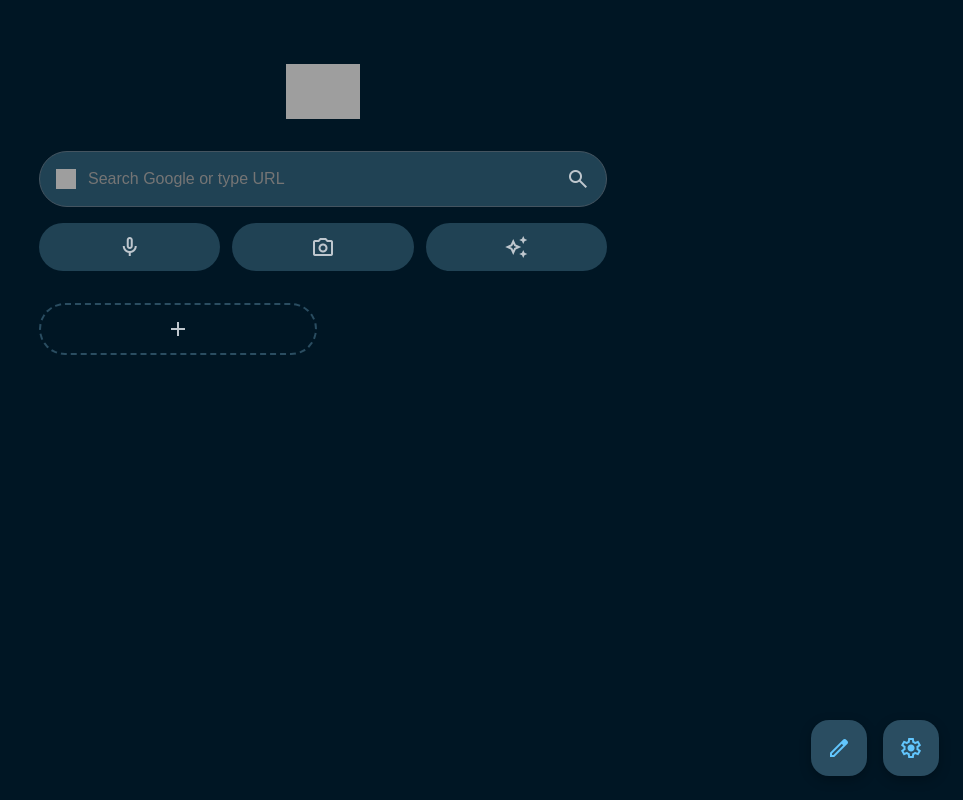
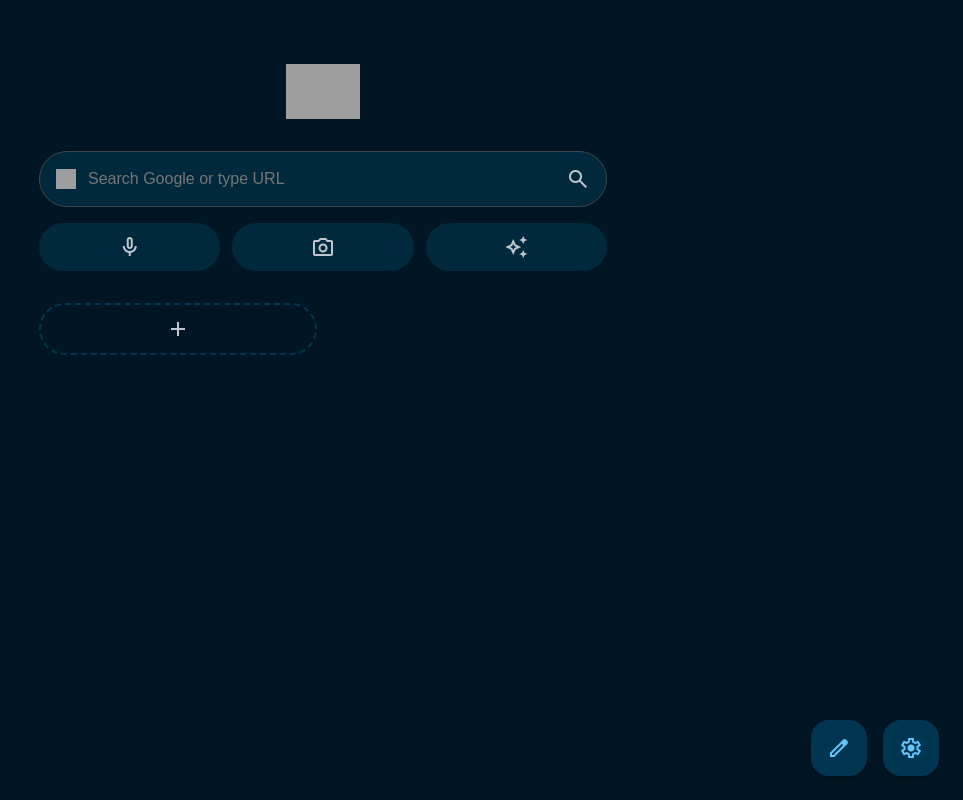
Before and after one commit to Yu-369/Homepage, a plain HTML site: page index.html in a window 1280 px wide. Shown: the whole page, without its empty margins (317-1280 px from the left). Drawn offline with nearby package versions, Linux system fonts and the light colour scheme; grey boxes are pictures that could not be loaded; a web font is replaced by a local one.

Commit message:
Change theme colors to Midnight Blue
Updated theme colors to reflect a new Midnight Blue theme while retaining some original variables.

```diff
--- a/style.css
+++ b/style.css
@@ -1,26 +1,18 @@
-/* Import the Google Sans font */
-@import url('https://fonts.googleapis.com/css2?family=Google+Sans:wght@400;500&display=swap');
-
 /* --- THEME & ANIMATIONS --- */
 :root {
-    /* NEW: Deep Ocean Blue Theme */
-    --md-sys-color-primary: #62c6fd;
-    /* Your new accent color */
-    --md-sys-color-surface-container: #204254;
-    /* Lighter surface for pills */
-    --md-sys-color-surface-container-high: #2A4D61;
-    /* Hover/active state */
-    --md-sys-color-on-surface: #E0E2E4;
-    /* Main text color */
-    --md-sys-color-on-surface-variant: #BFC7CE;
-    /* Secondary text color */
-    --md-sys-color-outline: #445460;
-    /* Border color */
-    --md-sys-color-background: #001624;
-    /* Your new main background color */
+    /* NEW: Midnight Blue Theme */
+    --md-sys-color-primary: #62c6fd; /* Your new accent color */
+    --md-sys-color-surface-container: #00293d; /* Lighter surface for pills */
+    --md-sys-color-surface-container-high: #003652; /* Hover/active state */
+    --md-sys-color-on-surface: #E1E2E5; /* Main text color */
+    --md-sys-color-on-surface-variant: #BFC7CE; /* Secondary text color */
+    --md-sys-color-outline: #40484d; /* Border color */
+    --md-sys-color-background: #001624; /* Your new main background color */
+
+    /* These variables below are updated or remain the same */
     --md-sys-color-error: #F2B8B5;
     --font-primary: 'Google Sans', sans-serif;
-    --ripple-color: rgba(98, 198, 253, 0.1);
+    --ripple-color: rgba(98, 198, 253, 0.1); /* Ripple now matches the new accent */
     --ease-standard: cubic-bezier(0.4, 0, 0.2, 1);
 }
 
```
